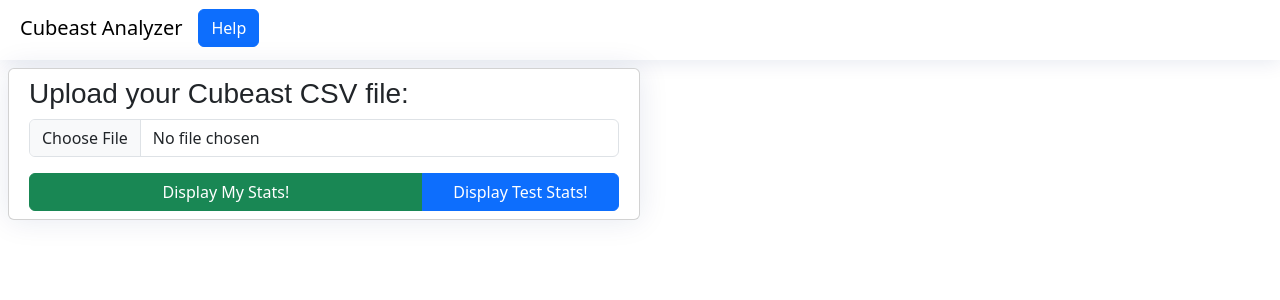
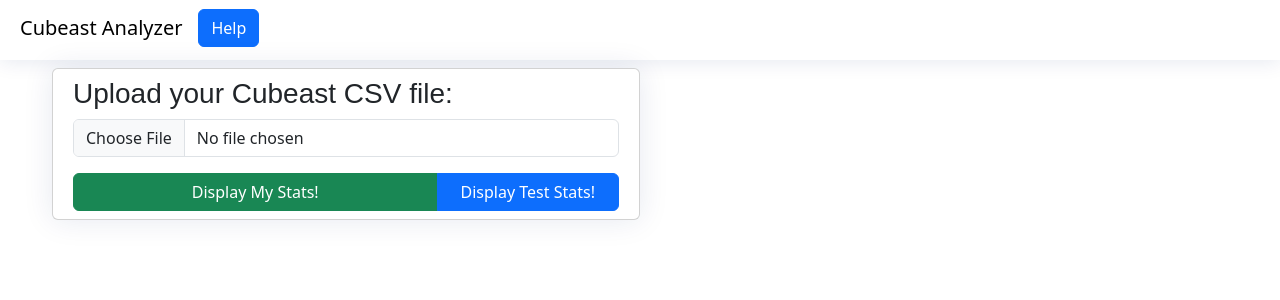
Before and after one commit to cuberplus/cubeastanalyzer, a React (Create React App) app: page / in a window 1280 px wide. Shown: the top 300 px of the page. Built offline with nearby package versions, Linux system fonts and the light colour scheme.

Commit message:
Wrapped site in container

```diff
--- a/src/CSS/Style.css
+++ b/src/CSS/Style.css
@@ -1233,3 +1233,7 @@ h6 {
   font-size: 13px;
   color: #012970;
 }
+
+.container-fluid {
+  max-width: 95% !important;
+}
--- a/src/Components/FileInput.tsx
+++ b/src/Components/FileInput.tsx
@@ -51,6 +51,7 @@ export class FileInput extends React.Component<FileInputProps, FileInputState> {
 
                 <HelpPanel showHelpPanel={this.state.showHelpModal} onCloseHandler={() => this.closeButtonClicked()} />
 
+                <Container className="container-fluid">
                     <Row className="m-2">
                         <Card className="info-card col-lg-6 col-md-12 col-sm-12">
                             <Form className="m-2">
@@ -69,6 +70,7 @@ export class FileInput extends React.Component<FileInputProps, FileInputState> {
                     </Row>
 
                     <FilterPanel solves={this.state.solves} />
+                </Container>
             </div >
         )
     }
--- a/src/Components/FilterPanel.tsx
+++ b/src/Components/FilterPanel.tsx
@@ -357,12 +357,12 @@ export class FilterPanel extends React.Component<FilterPanelProps, FilterPanelSt
             analysis = (
                 <div>
                     <Row className="col-lg-6 col-md-6 col-sm-12">
-                        <Col className="m-2">
+                        <Col>
                             <Button onClick={this.showFilters.bind(this)}>
                                 Show filters
                             </Button>
                         </Col>
-                        <Col className="m-2">
+                        <Col>
                             <OverlayTrigger placement="bottom" overlay={this.createTooltip(`This means that of the past ${numSolves} solves, 90% of them were below the shown time, rounded up to the nearest second. This is a very high definition of Sub-X, but if you tell someone this number, you will be able to meet that number with 90% certainty.`)}>
                                 <Card>
                                     <h5>
```
Lines whose indentation alone changed are shown as unchanged.
